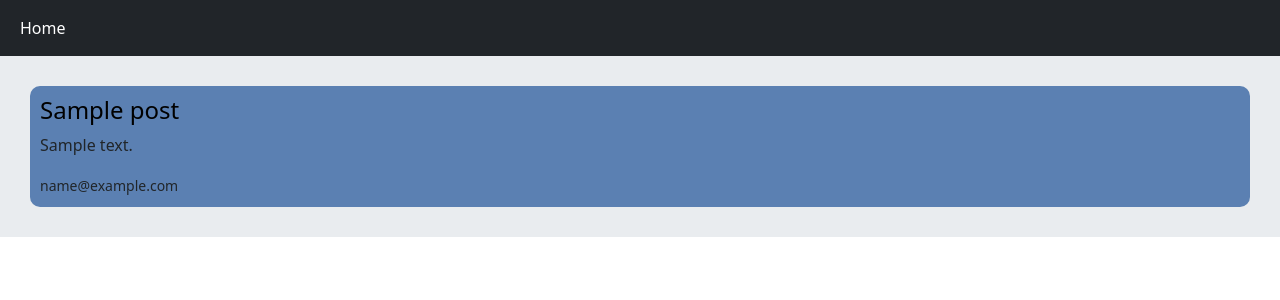
After one commit to AkbarBeiramzadeh/final_project, a Django app: page / in a window 1280 px wide. The commit adds this page. Shown: the top 300 px of the page. Run offline with Django 4.2, Linux system fonts and the light colour scheme; tables that the repository leaves empty hold one stand-in row (values such as "Sample post").

Commit message:
[ADD] added home view

```diff
--- a/core/blog/urls.py
+++ b/core/blog/urls.py
@@ -4,5 +4,5 @@ from . import views
 app_name = "blog"
 
 urlpatterns = [
-    path('', views.HomeView.as_view, name="home")
+    path('', views.HomeView.as_view(), name="home")
 ]
--- a/core/core/settings.py
+++ b/core/core/settings.py
@@ -35,6 +35,9 @@ INSTALLED_APPS = [
     'django.contrib.sessions',
     'django.contrib.messages',
     'django.contrib.staticfiles',
+    'blog.apps.BlogConfig',
+    'accounts.apps.AccountsConfig',
+    'comment.apps.CommentConfig',
 ]
 
 MIDDLEWARE = [
@@ -121,3 +124,6 @@ MEDIA_ROOT = BASE_DIR / "media"
 # https://docs.djangoproject.com/en/4.2/ref/settings/#default-auto-field
 
 DEFAULT_AUTO_FIELD = 'django.db.models.BigAutoField'
+
+# user manager config
+AUTH_USER_MODEL = "accounts.User"
--- a/core/core/urls.py
+++ b/core/core/urls.py
@@ -15,8 +15,9 @@ Including another URLconf
     2. Add a URL to urlpatterns:  path('blog/', include('blog.urls'))
 """
 from django.contrib import admin
-from django.urls import path
+from django.urls import path, include
 
 urlpatterns = [
     path('admin/', admin.site.urls),
+    path('', include('blog.urls', namespace='blog')),
 ]
--- /dev/null
+++ b/core/templates/blog/post_list.html
@@ -0,0 +1,17 @@
+{% extends 'base.html' %}
+
+{% block title %}
+    post list
+{% endblock %}
+
+{% block content %}
+    {% for post in posts %}
+        <div style="background: #5b80b2; border-radius: 10px;margin: 10px;padding: 10px;">
+            <a href="{% url 'blog:post_detail' post.id %}">
+                <h4>{{ post.title }}</h4>
+            </a>
+            <p>{{ post.content }}</p>
+            <small>{{ post.author }}</small>
+        </div>
+    {% endfor %}
+{% endblock %}
--- a/core/templates/inc/navbar.html
+++ b/core/templates/inc/navbar.html
@@ -1,10 +1,14 @@
-<!DOCTYPE html>
-<html lang="en">
-<head>
-    <meta charset="UTF-8">
-    <title>Title</title>
-</head>
-<body>
-
-</body>
-</html>
+<nav class="navbar navbar-expand-lg navbar-dark bg-dark">
+  <div class="container-fluid">
+    <div class="navbar-nav">
+      <a class="nav-link active" href="{% url 'blog:home' %}">Home</a>
+{#      {% if request.user.is_authenticated %}#}
+{#      <a class="nav-link active" href="{% url 'accounts:user_profile' request.user.id %}">Profile</a>#}
+{#      <a class="nav-link active" href="{% url 'accounts:user_logout' %}">Logout</a>#}
+{#      {% else %}#}
+{#      <a class="nav-link active" href="{% url 'accounts:user_register' %}">Register</a>#}
+{#      <a class="nav-link active" href="{% url 'accounts:user_login' %}">Login</a>#}
+{#      {% endif %}#}
+    </div>
+  </div>
+</nav>
--- a/requirements.txt
+++ b/requirements.txt
@@ -1 +1,2 @@
 django==4.2
+pillow
```
Also changed, not shown: core/accounts/migrations/0001_initial.py (added), core/blog/migrations/0001_initial.py (added).
